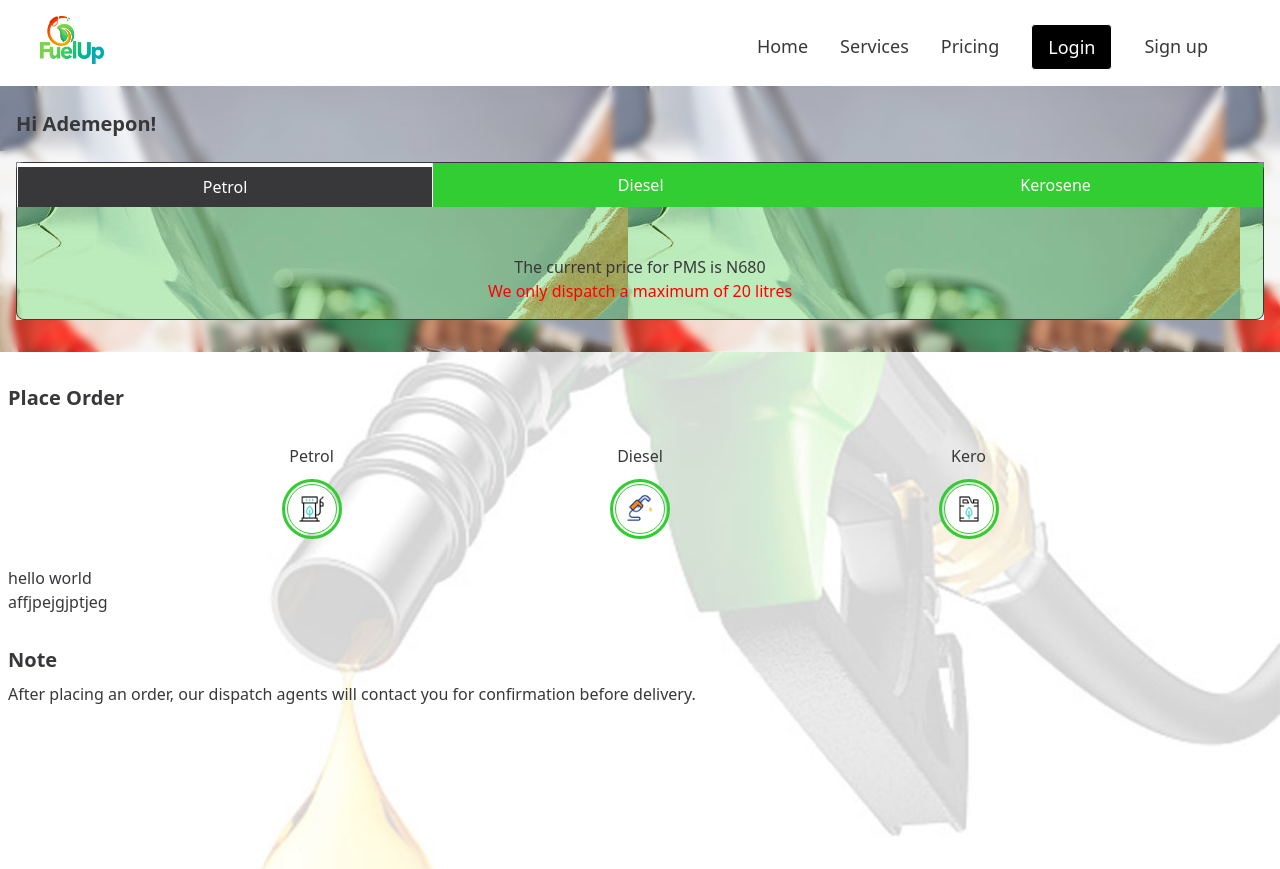
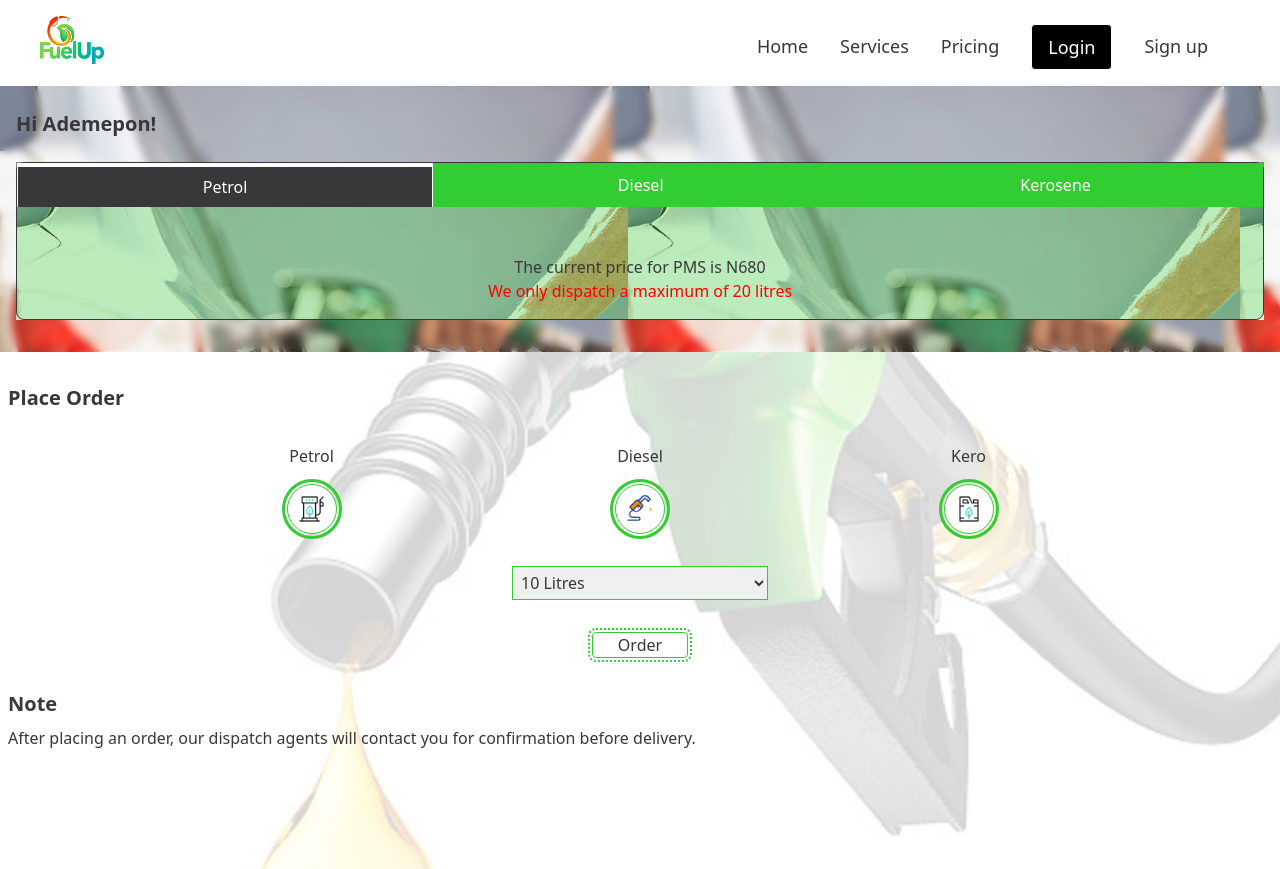
Before and after one commit to Adeboye22/fuel_up, a React (Vite) app in the folder frontend/: page /user/orderPetrol in a window 1280 px wide. Shown: the top 869 px of the page. Built offline with nearby package versions, Linux system fonts and the light colour scheme.

Commit message:
user home: order section for petrol created

```diff
--- a/frontend/src/App.jsx
+++ b/frontend/src/App.jsx
@@ -28,9 +28,10 @@ function App() {
       <Route path='/user' element={<User/>}>
         <Route path="orderPetrol" element={<Petrol/>} />
         <Route path="orderDiesel" element={<Diesel/>} />
+        <Route path="orderKero" element={<Kero/>} />
       </Route>
     </Routes>
-    <Footbar/>
+    {/* <Footbar/> */}
     </>
   )
 }
--- a/frontend/src/Components/app/Kero.jsx
+++ b/frontend/src/Components/app/Kero.jsx
@@ -3,7 +3,7 @@ import React from 'react'
 const Kero = () => {
   return (
     <div>
-
+      <h1>Hello Kero!</h1>
     </div>
   )
 }
--- a/frontend/src/Components/app/Petrol.jsx
+++ b/frontend/src/Components/app/Petrol.jsx
@@ -1,12 +1,36 @@
-import React from 'react'
+import React, { useState } from 'react'
 
 const Petrol = () => {
+  const Options = [
+    { value: 'Option 1', label: "10 Litres"},
+    { value: 'Option 2', label: '15 Litres'},
+    { value: 'Option 3', label: '20 Litres'}
+  ]
+
+  const [select, setSelect] = useState(Options[0].value)
+
+  // this function controls the options dropdown
+  const handleSelectedOption = (event) => {
+    setSelect(event.target.value)
+  }
+
+  // this function submits the options chosen
+   const handleSubmit = (e) => {
+    e.preventDefault();
+   }
+
   return (
     <div>
-    <div>
-      <h1>hello world</h1>
-      <h1>affjpejgjptjeg</h1>
-    </div>
+      <form action="" onSubmit={handleSubmit} className='flex flex-col place-items-center gap-8'>
+        <select value={select} onChange={handleSelectedOption} className='text-gray w-64 border border-lime outline-0 p-1'>
+          {Options.map((option) => (
+          <option value={option.value} key={option.value} className='text-gray w-48'>
+            {option.label}
+          </option>
+          ))}
+        </select>
+        <button type="submit" className='border border-lime rounded outline-dotted outline-2 outline-lime outline-offset-2 w-24'>Order</button>
+      </form>
     </div>
   )
 }
--- a/frontend/src/Components/app/user.jsx
+++ b/frontend/src/Components/app/user.jsx
@@ -3,7 +3,6 @@ import Data from '../../Components/app/user.json';
 import Diesel from '../../assets/Refuel.gif'
 import Kerosene from'../../assets/EcoFuel.gif'
 import Petrol from'../../assets/EcoFuel1.gif'
-import Bulk from '../../assets/Pallete.gif'
 import Tab from './Tab';
 import AOS from 'aos';
 import 'aos/dist/aos.css';
@@ -49,6 +48,7 @@ const User = () => {
             <div className='flex flex-col gap-4'>
               <h1 className="text-center">Petrol</h1>
 
+              {/* Petrol routing order */}
               <Link to='/user/orderPetrol'>
               <div className='bg-white p-2 overflow-hidden outline outline-offset-2 outline-lime border border-lime rounded-full' ><img src={Petrol} alt="" className='h-8 w-8'/></div>
               </Link>
@@ -56,6 +56,7 @@ const User = () => {
 
             </div>
 
+            {/* Diesel routing order */}
             <Link to='/user/orderDiesel'>
               <div className='flex flex-col gap-4'>
                 <h1 className="text-center">Diesel</h1>
@@ -63,16 +64,19 @@ const User = () => {
               </div>
             </Link>
 
+            {/* Kerosene routing order*/}
+            <Link to='/user/orderKero'>
             <div className='flex flex-col gap-4'>
               <h1 className="text-center">Kero</h1>
               <div className='bg-white p-2 overflow-hidden outline outline-offset-2 outline-lime border border-lime rounded-full'><img src={Kerosene} alt="" className='h-8 w-8'/></div>
             </div>
+            </Link>
 
           </div>
 
           <Outlet/>
         </div>
-        <div>
+        <div className='pb-12'>
           <h1 className='text-xl font-bold pb-2'>Note</h1>
           <p>After placing an order, our dispatch agents will contact you for confirmation before delivery.</p>
         </div>
```
